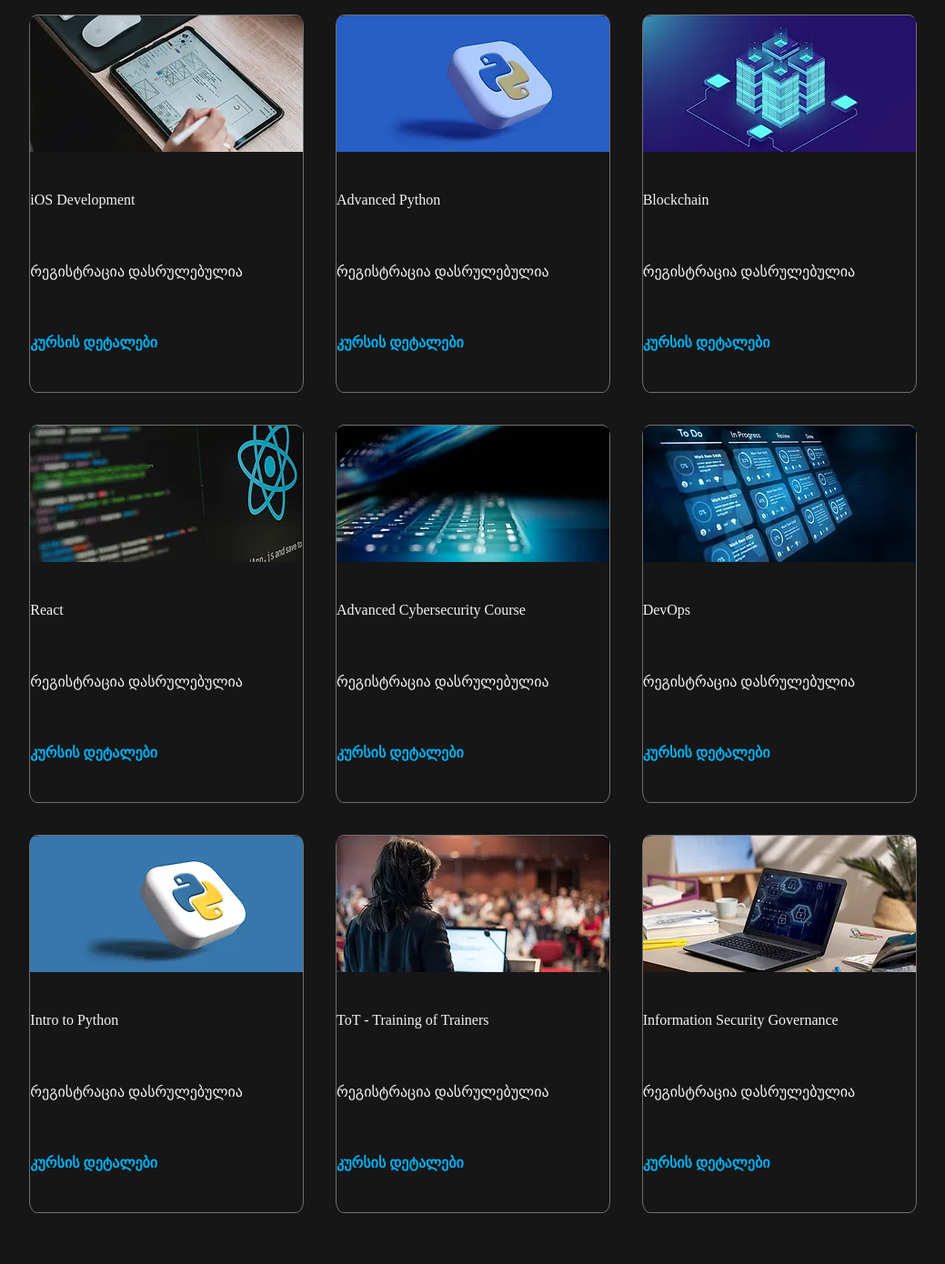
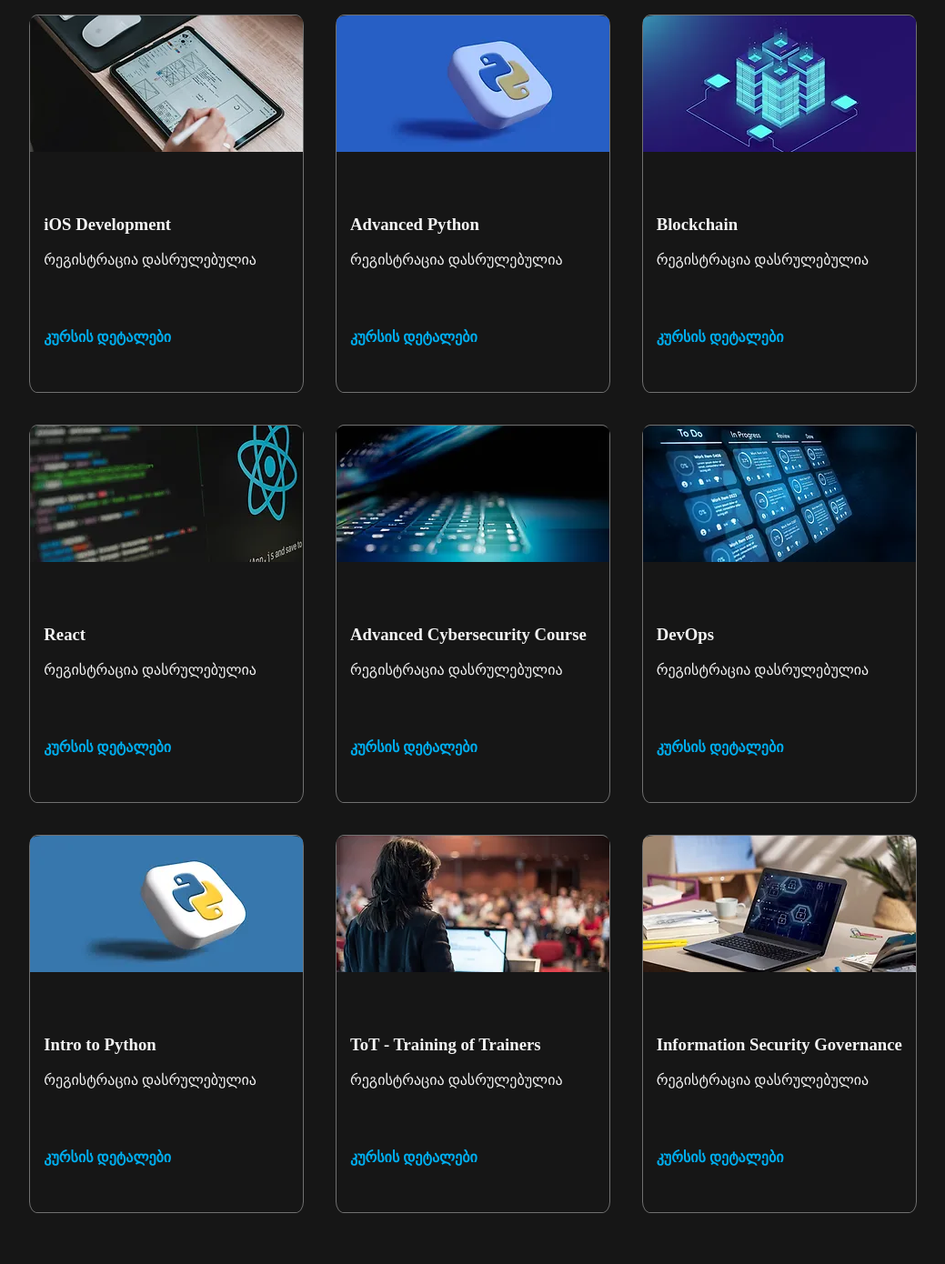
Before and after one commit to gvantsa-dolidze/tbcxusaid, a website: page index.html in a window 1280 px wide. Shown: the part 1050-2440 px from the top of the page at 91% size, without its empty margins (120-1159 px from the left). Drawn offline with nearby package versions, Linux system fonts and the light colour scheme.

Commit message:
Added some changes

```diff
--- a/index.html
+++ b/index.html
@@ -87,7 +87,7 @@
                 <div class="header-menu">
                     <a href="#">მთავარი</a>
                     <a href="#">TBC IT</a>
-                    <a href="#">TBC x USAID</a>
+                    <a href="#" style="color: #00aeef;">TBC x USAID</a>
                     <a href="#">რისკები</a>
                 </div>
 
@@ -136,77 +136,91 @@
                     <div>
                         <div class="alternative">
                             <img src="pictures/ios.webp">
-                            <snap>iOS Development</snap>
+                            <div>
+                                <h3>iOS Development</h3>
                                 <p>რეგისტრაცია დასრულებულია</p>
-                            <div style="display: flex;">
-                                <i class="gg-arrow-right"></i>
-                                <a href="#"><span>კურსის დეტალები</span></a>
+                            </div>
+                            <div style="display:flex;">
+                                <i class="gg-arrow-right"> </i>
+                                <a href="#">კურსის დეტალები</a>
                             </div>
                         </div>
                     </div>
                     <div>
                         <div class="alternative">
                             <img src="pictures/Python2.webp">
-                            <snap>Advanced Python</snap>
+                            <div>
+                                <h3>Advanced Python</h3>
                                 <p>რეგისტრაცია დასრულებულია</p>
+                            </div>
                             <div style="display: flex;">
                                 <i class="gg-arrow-right"></i>
-                                <a href="#"><span>კურსის დეტალები</span></a>
+                                <a href="#">კურსის დეტალები</a>
                             </div>
                         </div>
                     </div>
                     <div>
                         <div class="alternative">
                             <img src="pictures/Blockchain.webp">
-                            <snap>Blockchain</snap>
+                            <div>
+                                <h3>Blockchain</h3>
                                 <p>რეგისტრაცია დასრულებულია</p>
+                            </div>
                             <div style="display: flex;">
                                 <i class="gg-arrow-right"></i>
-                                <a href="#"><span>კურსის დეტალები</span></a>
+                                <a href="#">კურსის დეტალები</a>
                             </div>
                         </div>
                     </div>
                     <div>
                         <div class="alternative">
                             <img src="pictures/react.webp">
-                            <snap>React</snap>
+                            <div>
+                                <h3>React</h3>
                                 <p>რეგისტრაცია დასრულებულია</p>
+                            </div>
                             <div style="display: flex;">
                                 <i class="gg-arrow-right"></i>
-                                <a href="#"><span>კურსის დეტალები</span></a>
+                                <a href="#">კურსის დეტალები</a>
                             </div>
                         </div>
                     </div>
                     <div>
                         <div class="alternative">
                             <img src="pictures/Cybersecurity.webp">
-                            <snap>Advanced Cybersecurity Course</snap>
+                            <div>
+                                <h3>Advanced Cybersecurity Course</h3>
                                 <p>რეგისტრაცია დასრულებულია</p>
+                            </div>
                             <div style="display: flex;">
                                 <i class="gg-arrow-right"></i>
-                                <a href="#"><span>კურსის დეტალები</span></a>
+                                <a href="#">კურსის დეტალები</a>
                             </div>
                         </div>
                     </div>
                     <div>
                         <div class="alternative">
                             <img src="pictures/DevOps.webp">
-                            <snap>DevOps</snap>
+                            <div>
+                                <h3>DevOps</h3>
                                 <p>რეგისტრაცია დასრულებულია</p>
+                            </div>
                             <div style="display: flex;">
                                 <i class="gg-arrow-right"></i>
-                                <a href="#"><span>კურსის დეტალები</span></a>
+                                <a href="#">კურსის დეტალები</a>
                             </div>
                         </div>
                     </div>
                     <div>
                         <div class="alternative">
                             <img src="pictures/Python.webp">
-                            <snap>Intro to Python</snap>
+                            <div>
+                                <h3>Intro to Python</h3>
                                 <p>რეგისტრაცია დასრულებულია</p>
+                            </div>
                             <div style="display: flex;">
                                 <i class="gg-arrow-right"></i>
-                                <a href="#"><span>კურსის დეტალები</span></a>
+                                <a href="#">კურსის დეტალები</a>
                             </div>
                         </div>
                     </div>
@@ -214,11 +228,13 @@
 
                         <div class="alternative">
                             <img src="pictures/Tot.webp">
-                            <snap>ToT - Training of Trainers</snap>
+                            <div>
+                                <h3>ToT - Training of Trainers</h3>
                                 <p>რეგისტრაცია დასრულებულია</p>
+                            </div>
                             <div style="display: flex;">
                                 <i class="gg-arrow-right"></i>
-                                <a href="#"><span>კურსის დეტალები</span></a>
+                                <a href="#">კურსის დეტალები</a>
                             </div>
                         </div>
                     </div>
@@ -226,11 +242,13 @@
 
                         <div class="alternative">
                             <img src="pictures/Security.webp">
-                            <snap>Information Security Governance</snap>
+                            <div>
+                                <h3>Information Security Governance</h3>
                                 <p>რეგისტრაცია დასრულებულია</p>
+                            </div>
                             <div style="display: flex;">
                                 <i class="gg-arrow-right"></i>
-                                <a href="#"><span>კურსის დეტალები</span></a>
+                                <a href="#">კურსის დეტალები</a>
                             </div>
                         </div>
                     </div>
--- a/styles.css
+++ b/styles.css
@@ -22,6 +22,7 @@
   align-content: center;
   flex-direction: row;
   flex-wrap: wrap;
+  z-index: 1;
 }
 
 .responsive-header {
@@ -78,7 +79,7 @@
   padding-top: 20px;
 }
 
-.cover h3 {
+/*.cover h3 {
   align-content: space-around;
 }
 
@@ -135,6 +136,7 @@
 
 .gg-arrow-right {
   color: #00aeef;
+
 }
 
 .alternative {
@@ -152,6 +154,10 @@
   border-top-left-radius: 4%;
   border-top-right-radius: 4%;
   object-fit: cover;
+}
+
+.alternative div {
+  margin-left: 15px;
 }
 
 /* Start Carousel Styles */
@@ -363,6 +369,12 @@
   border-color: transparent;
 }
 
+@media (max-width: 1100px) {
+  .courses-grid {
+    grid-template-columns: repeat(2, 1fr);
+  }
+}
+
 
 
 @media (max-width: 950px) {
@@ -372,14 +384,6 @@
 
   .mySlides img {
     width: 30%;
-  }
-
-  .courses-grid {
-    display: grid;
-    grid-template-columns: repeat(2, 1fr);
-    gap: 10px;
-    align-content: center;
-    justify-content: space-evenly;
   }
 }
 
```
Lines whose indentation alone changed are shown as unchanged.
